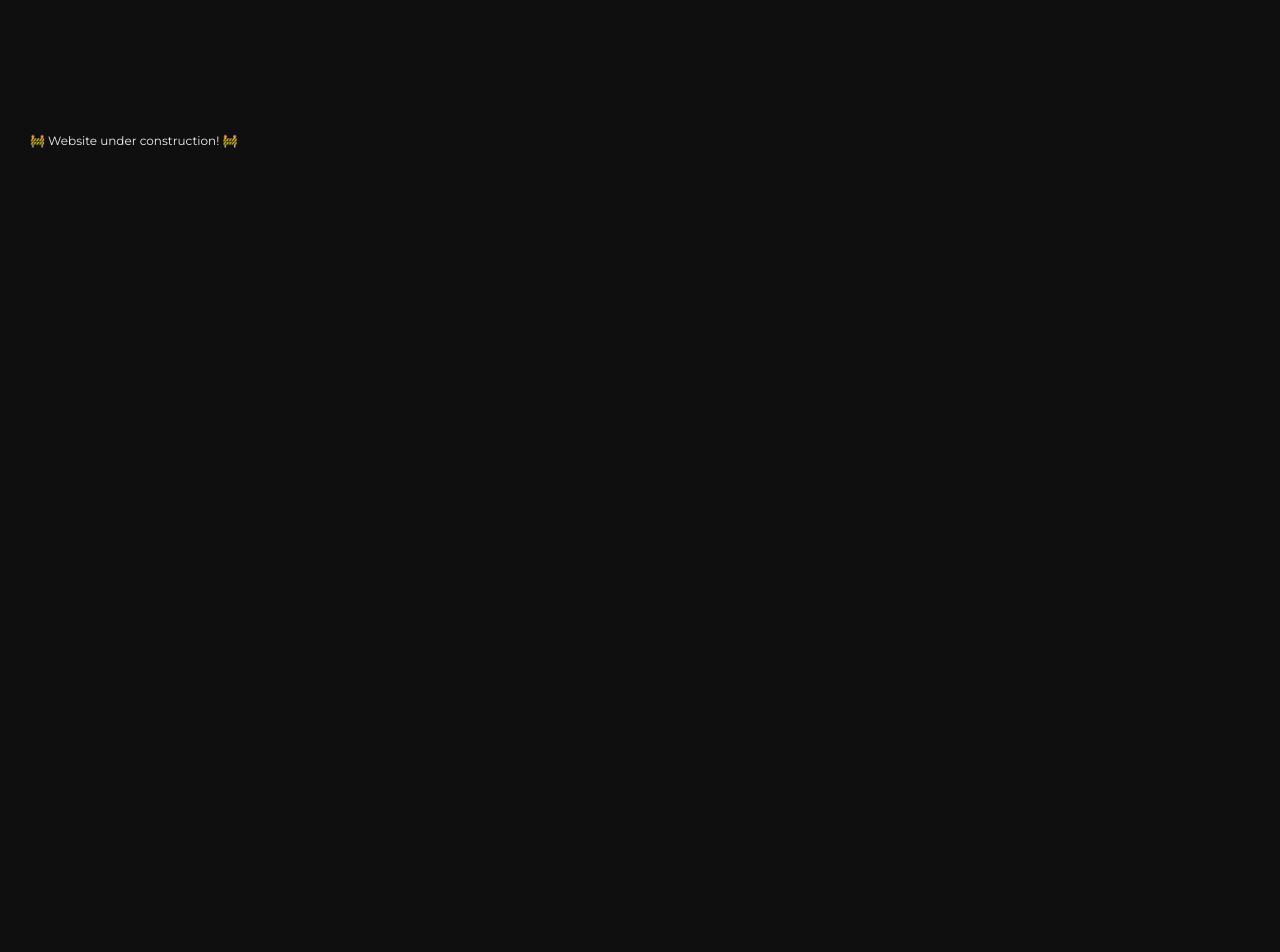
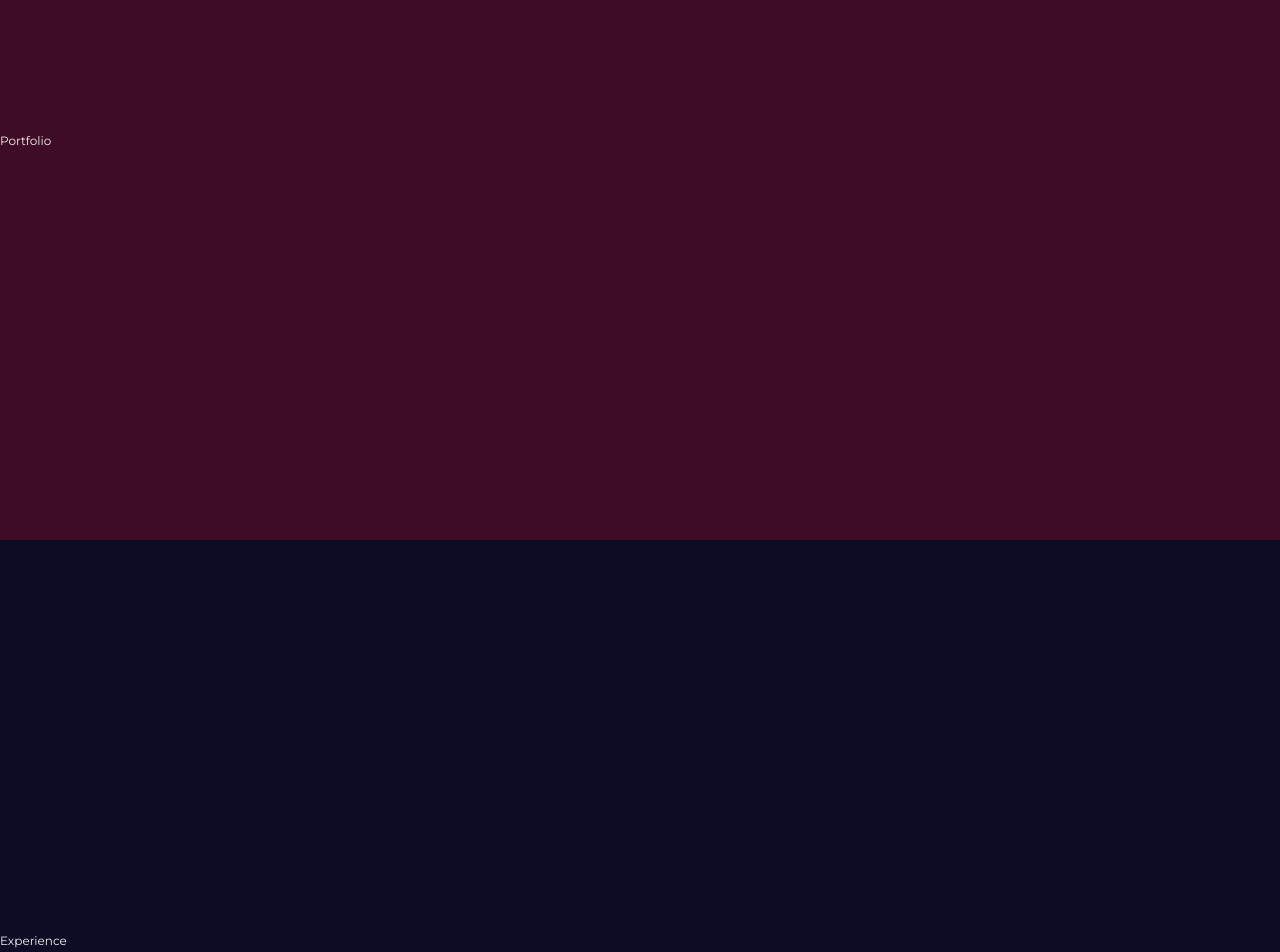
Before and after one commit to CameronHildebrandt/cdh, a React (Create React App) app: page / in a window 1280 px wide. Shown: the part 1060-2012 px from the top of the page. Before the commit the page ends 1600 px from the top, so only its background shows below. Built offline with nearby package versions, Linux system fonts and the light colour scheme.

Commit message:
sectors set up

```diff
--- a/src/App.scss
+++ b/src/App.scss
@@ -4,7 +4,6 @@
 $dark_pageBackgroundColor: rgba(0,0,0,1);
 $base_pageBackgroundColor: rgba(15,15,15,1);
 $light_pageBackgroundColor: rgba(30,30,30,1);
-$xlight_pageBackgroundColor: rgba(45,45,45,1);
 
 $dark_halfOpacity_pageBackgroundColor: rgba(0,0,0,0.5);
 $base_halfOpacity_pageBackgroundColor: rgba(15,15,15,0.5);
@@ -14,8 +13,9 @@ $dark_fontColor: rgba(225,225,225,1);
 $base_fontColor: rgba(240,240,240,1);
 $light_fontColor: rgba(255,255,255,1);
 
-$base_activeColor: rgba(240,240,240,1);
-$base_inactiveColor: rgba(100,100,100,1);
+$dark_inactive_fontColor: rgba(100,100,100,1);
+$base_inactive_fontColor: rgba(100,100,100,1);
+$light_inactive_fontColor: rgba(100,100,100,1);
 
 
 
@@ -30,7 +30,6 @@ $base_inactiveColor: rgba(100,100,100,1);
 // $base_quarterOpacity_fontColor: rgba(240,240,240,0.25);
 // $light_quarterOpacity_fontColor: rgba(255,255,255,0.25);
 
-$inactive_fontColor: rgba(100,100,100,1);
 
 $dark_primaryColor: rgba(255,0,127,1); // TODO: Update
 $base_primaryColor: rgba(255,0,127,1);
@@ -131,7 +130,6 @@ body {
 
   backdrop-filter: blur($base_blurAmount);
   -webkit-backdrop-filter: blur($base_blurAmount);
-
 
   // opacity: 0;  // Animates between  0   and  1
   // top: -400px; // Animates between -400 and -300
@@ -243,7 +241,7 @@ body {
   // overflow: hidden;
   flex-shrink: 0;
 
-  color: $inactive_fontColor;
+  color: $base_inactive_fontColor;
   font-size: 18px;
   font-weight: 200;
   font-family: 'Montserrat', sans-serif;
@@ -313,12 +311,12 @@ body {
   font-weight: 200;
   font-size: 20px;
 
-  color: $base_inactiveColor
+  color: $base_inactive_fontColor;
 }
 
 .desktopNav_link.active {
   font-weight: 400;
-  color: $base_activeColor;
+  color: $base_fontColor;
 }
 
 .desktopNav_link:hover {
@@ -344,6 +342,21 @@ body {
 }
 ////// Desktop Nav Bar //////
 /////////////////////////////
+
+
+
+////// Sectors //////
+/////////////////////
+.sector {
+  // min-height: 5vh;
+  min-height: 100vh;
+  width: 100vw;
+
+  display: flex;
+  flex-direction: column;
+}
+/////////////////////
+////// Sectors //////
 
 
 
--- a/src/pages/Home.tsx
+++ b/src/pages/Home.tsx
@@ -1,18 +1,23 @@
-import { Link } from "react-router-dom";
+import WelcomeSector from "./sectors/WelcomeSector";
+import PortfolioSector from "./sectors/PortfolioSector";
+import ExperienceSector from "./sectors/ExperienceSector";
+import CompetencySector from "./sectors/CompetencySector";
+import PersonalSector from "./sectors/PersonalSector";
+import ResumeSector from "./sectors/ResumeSector";
+import ContactSector from "./sectors/ContactSector";
 
 const Home = () => {
   return (
     <div>
-      <div className="hero_container">
-        <div className="hero_title">Cameron</div>
-        <div className="hero_title">Hildebrandt</div>
-        <div className="hero_subtitle">Full-Stack Web Developer</div>
-        {/* TODO: make the gradient static to the background, scroll over? */}
-      </div>
-      <div className="siteConstructionPlaceholder">🚧 Website under construction! 🚧</div>
-      {/* <Link to="/capstone">Capstone</Link>
-      <Link to="/github">GitHub</Link>
-      <Link to="/linkedin">LinkedIn</Link> */}
+
+      <div className="sector" id="welcomeSector"><WelcomeSector/></div>
+      <div className="sector" id="portfolioSector" style={{"backgroundColor": "rgba(255, 0, 127,0.2)", "justifyContent": "center"}}><PortfolioSector/></div>
+      <div className="sector" id="experienceSector" style={{"backgroundColor": "rgba(0, 0, 127,0.2)", "justifyContent": "center"}}><ExperienceSector/></div>
+      <div className="sector" id="competencySector" style={{"backgroundColor": "rgba(255, 0, 127,0.2)", "justifyContent": "center"}}><CompetencySector/></div>
+      <div className="sector" id="personalSector" style={{"backgroundColor": "rgba(0, 0, 127,0.2)", "justifyContent": "center"}}><PersonalSector/></div>
+      <div className="sector" id="resumeSector" style={{"backgroundColor": "rgba(255, 0, 127,0.2)", "justifyContent": "center"}}><ResumeSector/></div>
+      <div className="sector" id="contactSector" style={{"backgroundColor": "rgba(0, 0, 127,0.2)", "justifyContent": "center"}}><ContactSector/></div>
+
     </div>
   );
 };
--- /dev/null
+++ b/src/pages/sectors/CompetencySector.tsx
@@ -0,0 +1,8 @@
+
+const CompetencySector = () => (
+  <div>
+      Competency
+  </div>
+);
+
+export default CompetencySector;
--- /dev/null
+++ b/src/pages/sectors/ContactSector.tsx
@@ -0,0 +1,8 @@
+
+const ContactSector = () => (
+  <div>
+      Contact
+  </div>
+);
+
+export default ContactSector;
--- /dev/null
+++ b/src/pages/sectors/ExperienceSector.tsx
@@ -0,0 +1,7 @@
+const ExperienceSector = () => (
+  <div>
+      Experience
+  </div>
+);
+
+export default ExperienceSector;
--- /dev/null
+++ b/src/pages/sectors/PersonalSector.tsx
@@ -0,0 +1,8 @@
+
+const PersonalSector = () => (
+  <div>
+      Personal
+  </div>
+);
+
+export default PersonalSector;
--- /dev/null
+++ b/src/pages/sectors/PortfolioSector.tsx
@@ -0,0 +1,8 @@
+const PortfolioSector = () => (
+  <div>
+      Portfolio
+      {/* <div className="siteConstructionPlaceholder">🚧 Website under construction! 🚧</div> */}
+  </div>
+);
+
+export default PortfolioSector;
--- /dev/null
+++ b/src/pages/sectors/ResumeSector.tsx
@@ -0,0 +1,8 @@
+
+const ResumeSector = () => (
+  <div>
+      Resume
+  </div>
+);
+
+export default ResumeSector;
--- /dev/null
+++ b/src/pages/sectors/WelcomeSector.tsx
@@ -0,0 +1,18 @@
+const WelcomeSector = () => (
+  <div>
+      <div className="hero_container">
+        <div className="hero_title">Cameron</div>
+        <div className="hero_title">Hildebrandt</div>
+        <div className="hero_subtitle">Full-Stack Web Developer</div>  {/* TODO: make the gradient static to the background, scroll over? */}
+      </div>
+
+
+
+      {/* <div className="siteConstructionPlaceholder">🚧 Website under construction! 🚧</div> */}
+      {/* <Link to="/capstone">Capstone</Link>
+      <Link to="/github">GitHub</Link>
+      <Link to="/linkedin">LinkedIn</Link> */}
+  </div>
+);
+
+export default WelcomeSector;
```
Also changed, not shown: src/pages/Navbar.tsx (+2 -13 lines).
